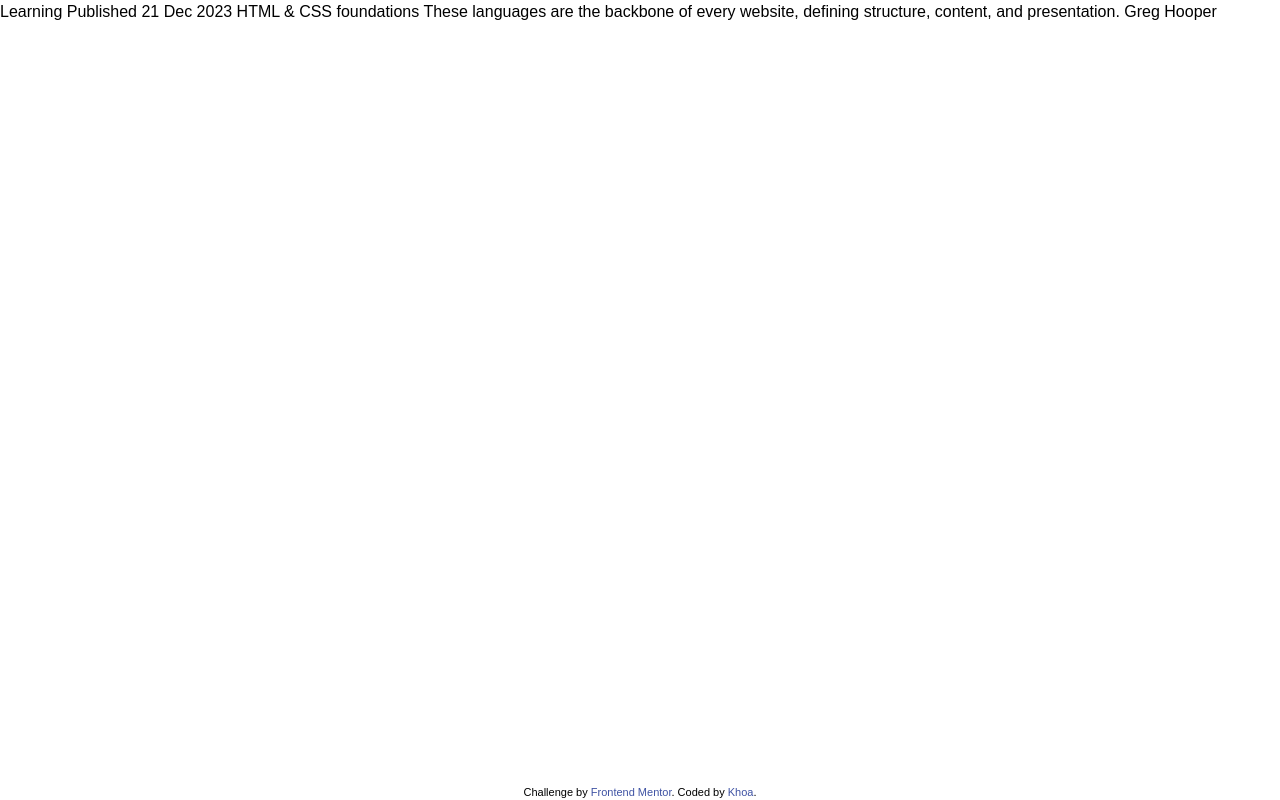
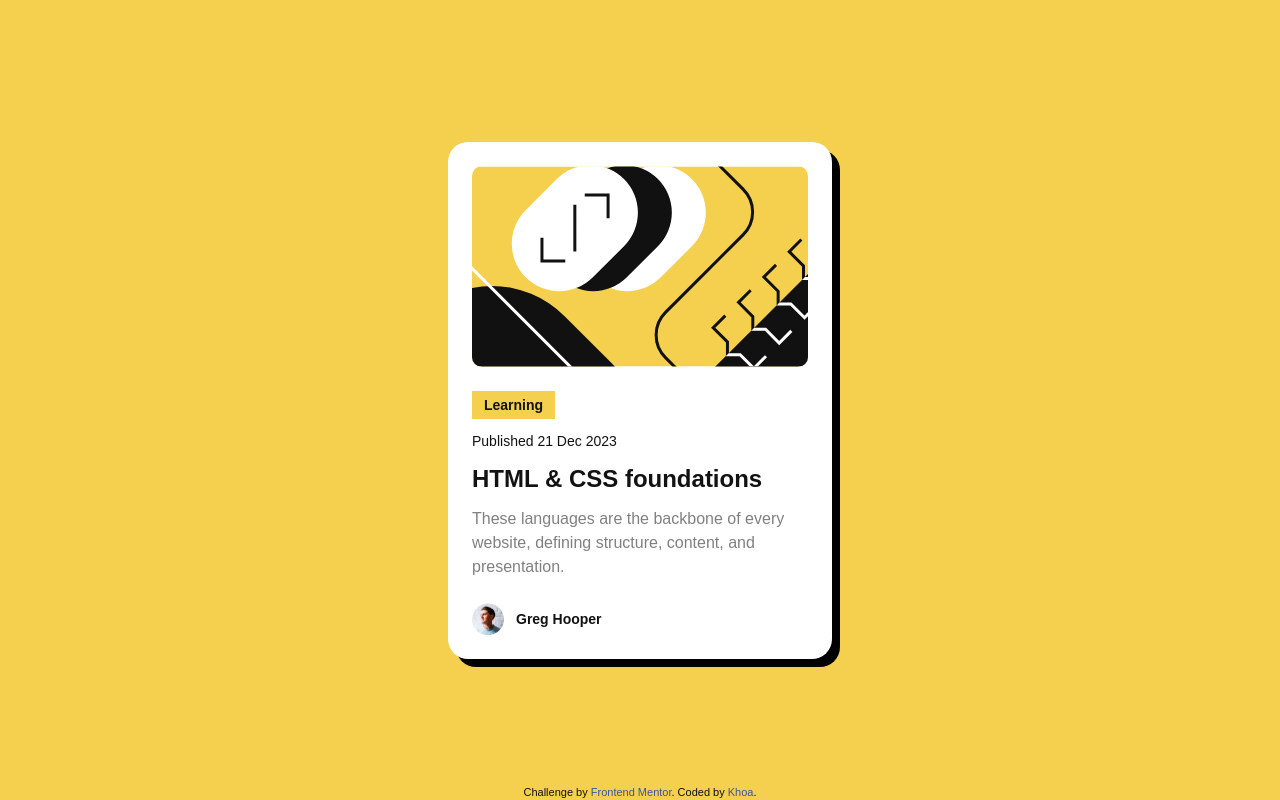
Before and after one commit to NDK1195/blog-preview-card, a website: page index.html in a window 1280 px wide. Drawn offline with Linux system fonts and the light colour scheme.

Commit message:
finish project

```diff
--- a/index.html
+++ b/index.html
@@ -29,10 +29,39 @@
       }
     </style>
   </head>
-  <body class="textgr">
-    Learning Published 21 Dec 2023 HTML & CSS foundations These languages are
-    the backbone of every website, defining structure, content, and
-    presentation. Greg Hooper
+  <body class="bg-custom-yellow text-custom-black">
+    <div class="h-screen flex justify-center items-center">
+      <div
+        class="max-w-[384px] bg-white rounded-[20px] shadow-custom-shadow p-6 m-6 hover:shadow-custom-shadow-hover transition-shadow"
+      >
+        <img
+          src="./images/illustration-article.svg"
+          alt="illustration article"
+          class="w-full rounded-[10px] mb-6"
+        />
+        <div class="flex flex-col gap-3 mb-6">
+          <p
+            class="font-bold text-xs sm:text-sm bg-custom-yellow px-3 py-1 w-fit"
+          >
+            Learning
+          </p>
+          <p class="text-xs sm:text-sm font-medium">Published 21 Dec 2023</p>
+          <h1
+            class="font-bold sm:text-2xl text-xl hover:cursor-pointer hover:text-custom-yellow transition-colors"
+          >
+            HTML & CSS foundations
+          </h1>
+          <p class="font-medium text-grey sm:text-base text-sm">
+            These languages are the backbone of every website, defining
+            structure, content, and presentation.
+          </p>
+        </div>
+        <div class="flex gap-3 items-center">
+          <img src="./images/image-avatar.webp" alt="avatar" class="size-8" />
+          <p class="font-bold text-sm">Greg Hooper</p>
+        </div>
+      </div>
+    </div>
 
     <div class="attribution">
       Challenge by
--- a/tailwind.config.js
+++ b/tailwind.config.js
@@ -8,6 +8,10 @@ module.exports = {
         grey: 'hsl(0, 0%, 50%)',
         'custom-black': 'hsl(0, 0%, 7%)',
       },
+      boxShadow: {
+        'custom-shadow': '8px 8px 0 0 #000',
+        'custom-shadow-hover': '16px 16px 0 0 #000',
+      },
     },
   },
   plugins: [],
```
Also changed, not shown: src/output.css.
